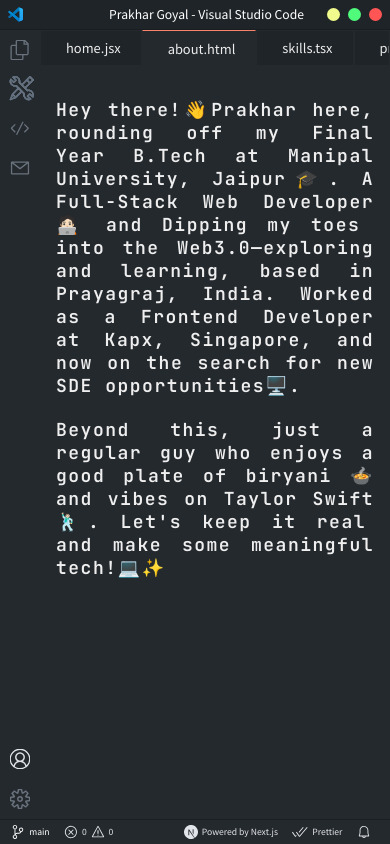
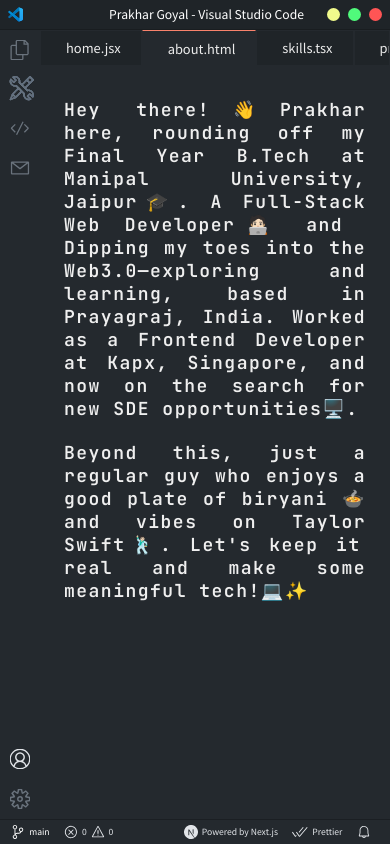
Before and after one commit to 0xPrakharG/prakhar-vscode-portfolio, a Next.js app: page /about in a window 390 px wide. Built offline with nearby package versions, Linux system fonts and the light colour scheme.

Commit message:
fix: about page responsiveness

```diff
--- a/styles/AboutPage.module.css
+++ b/styles/AboutPage.module.css
@@ -17,11 +17,11 @@
 
 @media screen and (max-width: 600px) {
   .paragraph1 {
-    width: 100%;
+    width: 95%;
     font-size: 18px;
   }
   .paragraph2 {
-    width: 100%;
+    width: 95%;
     font-size: 18px;
   }
 }
```
